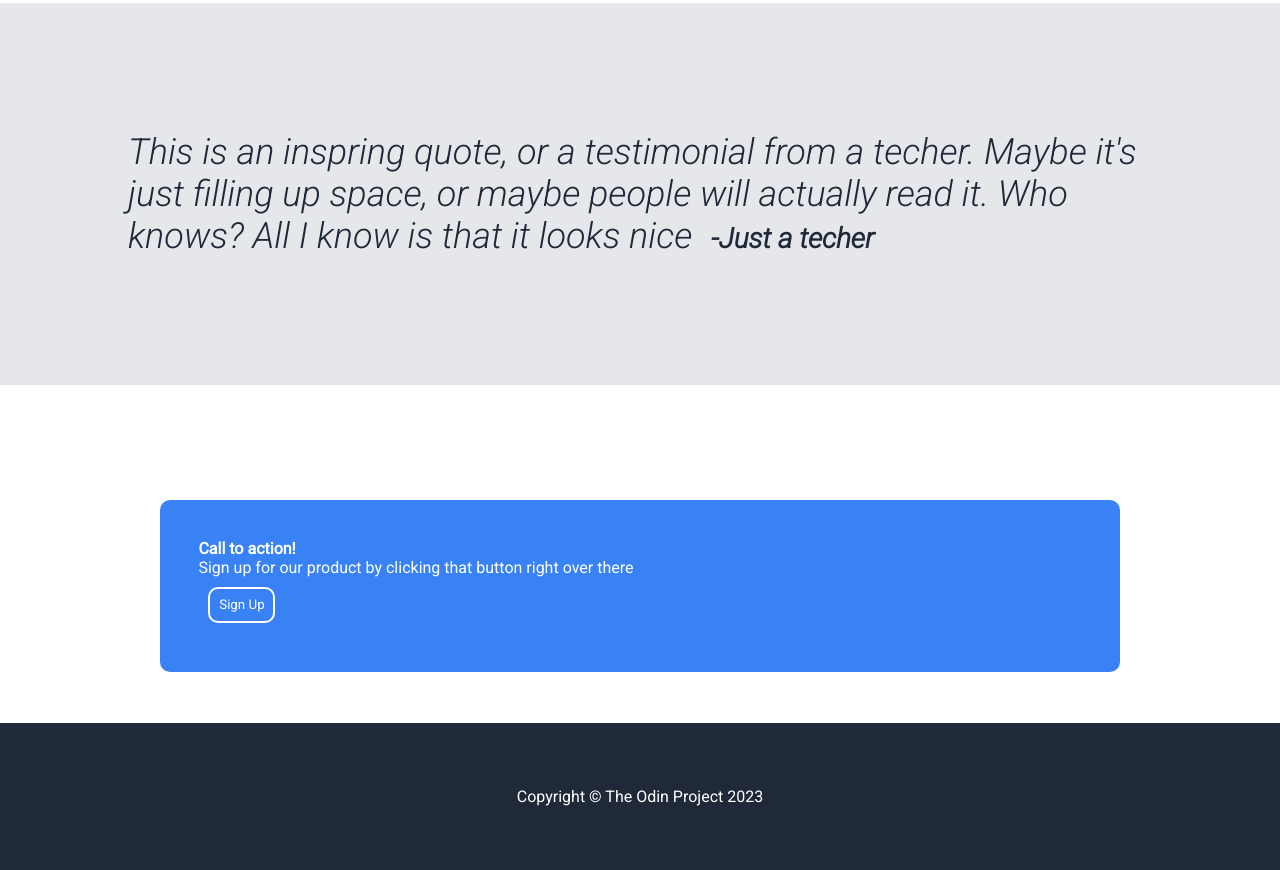
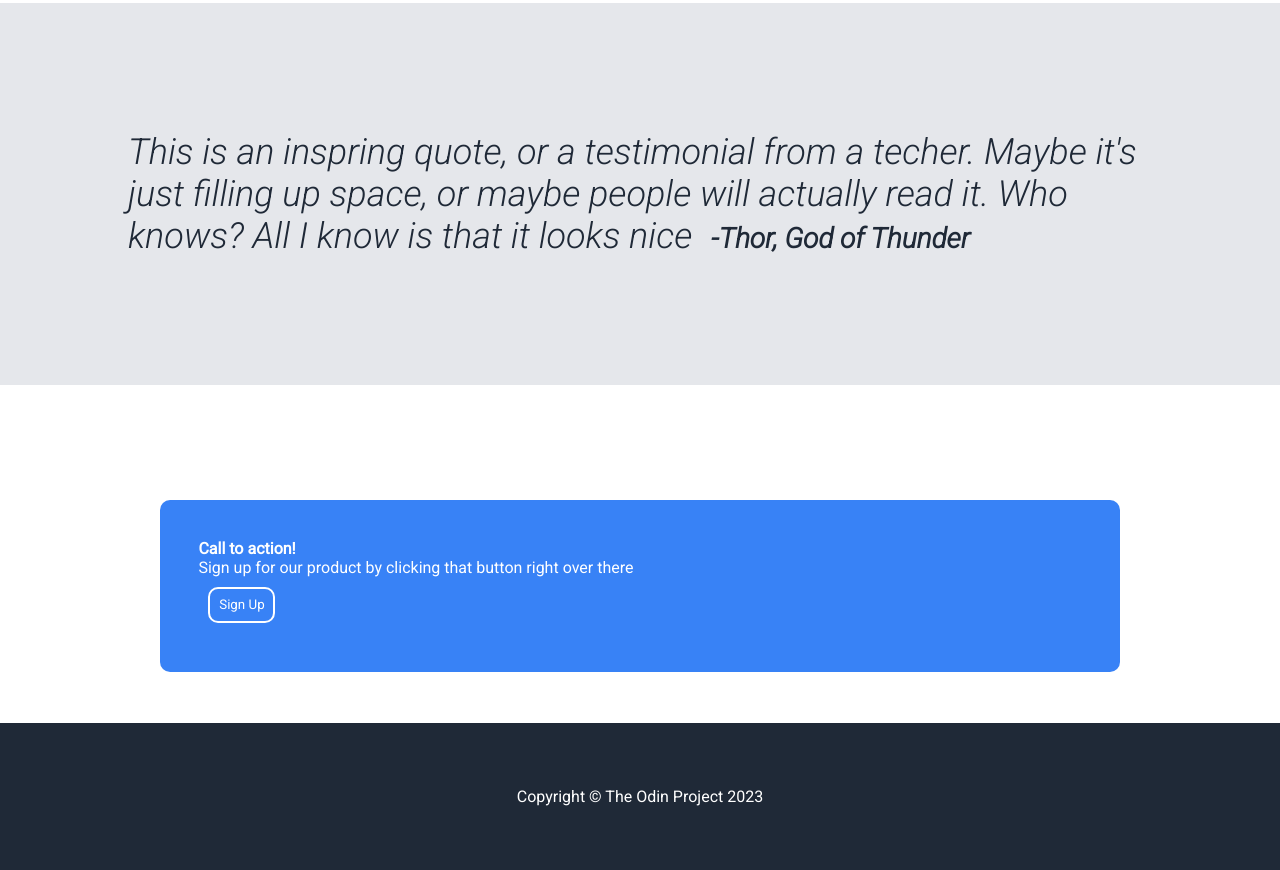
Before and after one commit to Lydia-Numwali/odin-landing-page, a plain HTML site: page index.html in a window 1280 px wide. Shown: the part 726-1596 px from the top of the page. Drawn offline with Linux system fonts and the light colour scheme.

Commit message:
Final commit

```diff
--- a/index.html
+++ b/index.html
@@ -52,7 +52,7 @@
         This is an inspring quote, or a testimonial from a techer. Maybe it's
         just filling up space, or maybe people will actually read it. Who knows?
         All I know is that it looks nice
-        <span>-Just a techer</span>
+        <span>-Thor, God of Thunder</span>
       </p>
       <div class="call-to-action">
         <h4>Call to action!</h4>
```
